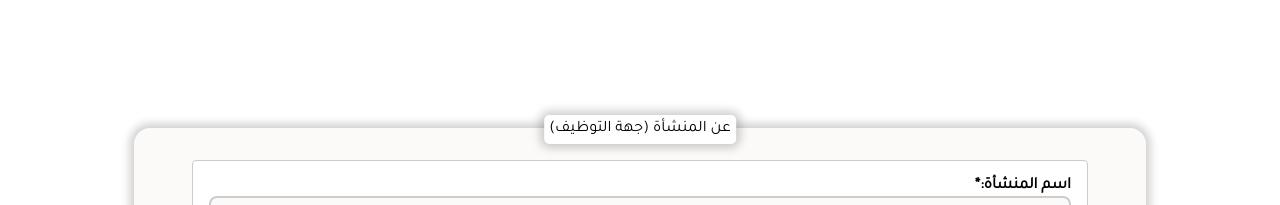
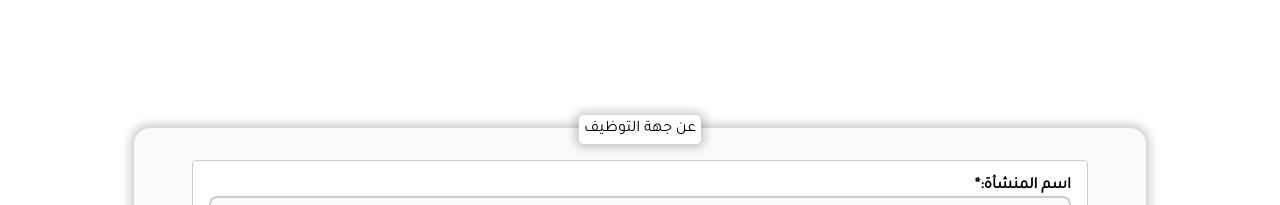
Before and after one commit to alrepo/job-board, a React (Create React App) app: page /jobs/new-job-post in a window 1280 px wide. Shown: the top 205 px of the page. Built offline with nearby package versions, Linux system fonts and the light colour scheme.

Commit message:
less heading text

```diff
--- a/src/components/NewJobPost/NewJobPost.jsx
+++ b/src/components/NewJobPost/NewJobPost.jsx
@@ -20,7 +20,7 @@ function NewJobPost()
 
     return(
         <DetailsDiv>
-            <Heading>عن المنشأة (جهة التوظيف)</Heading>
+            <Heading>عن جهة التوظيف</Heading>
             <InputDiv>
                 <Label> اسم المنشأة:{"*"} </Label>
                 <Input></Input>
```
